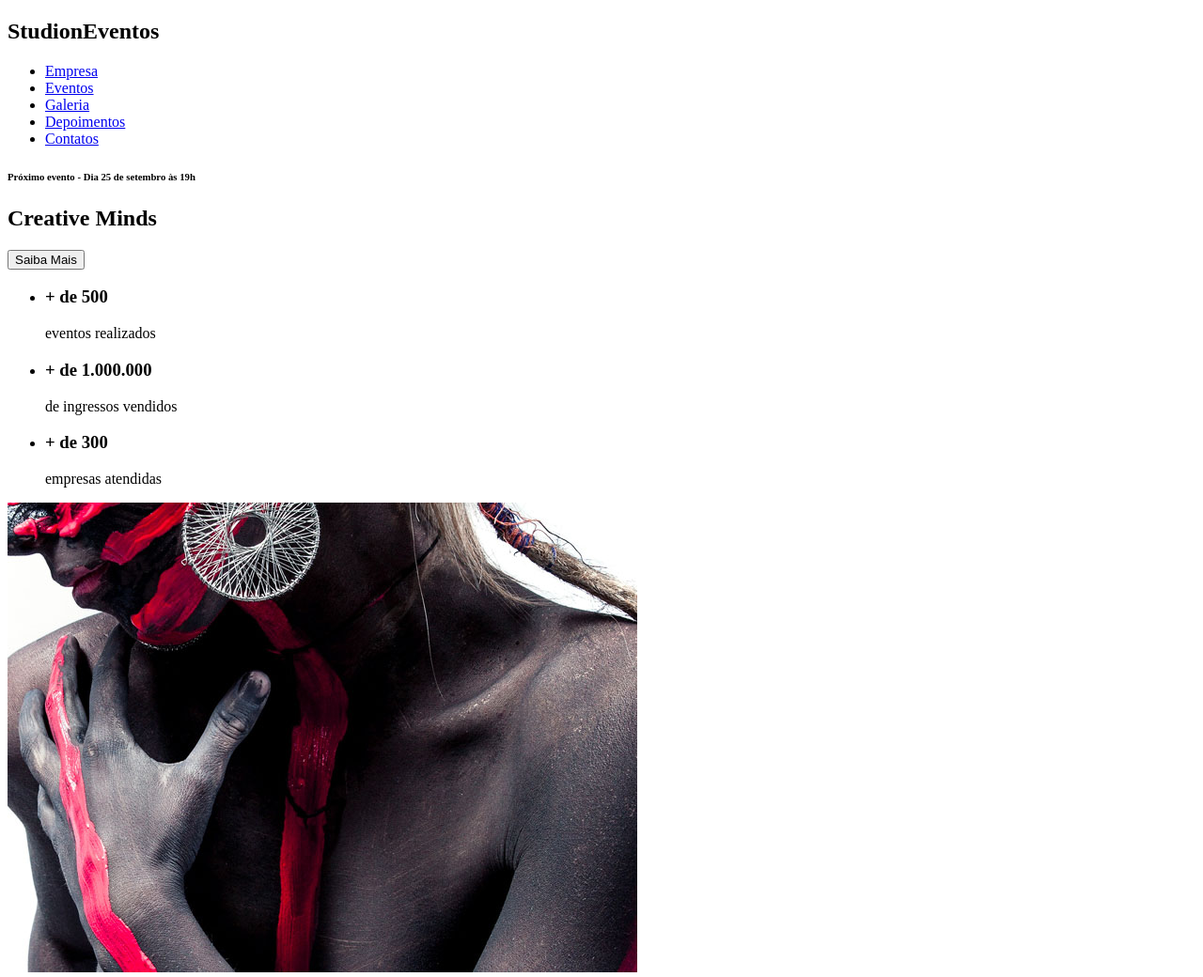
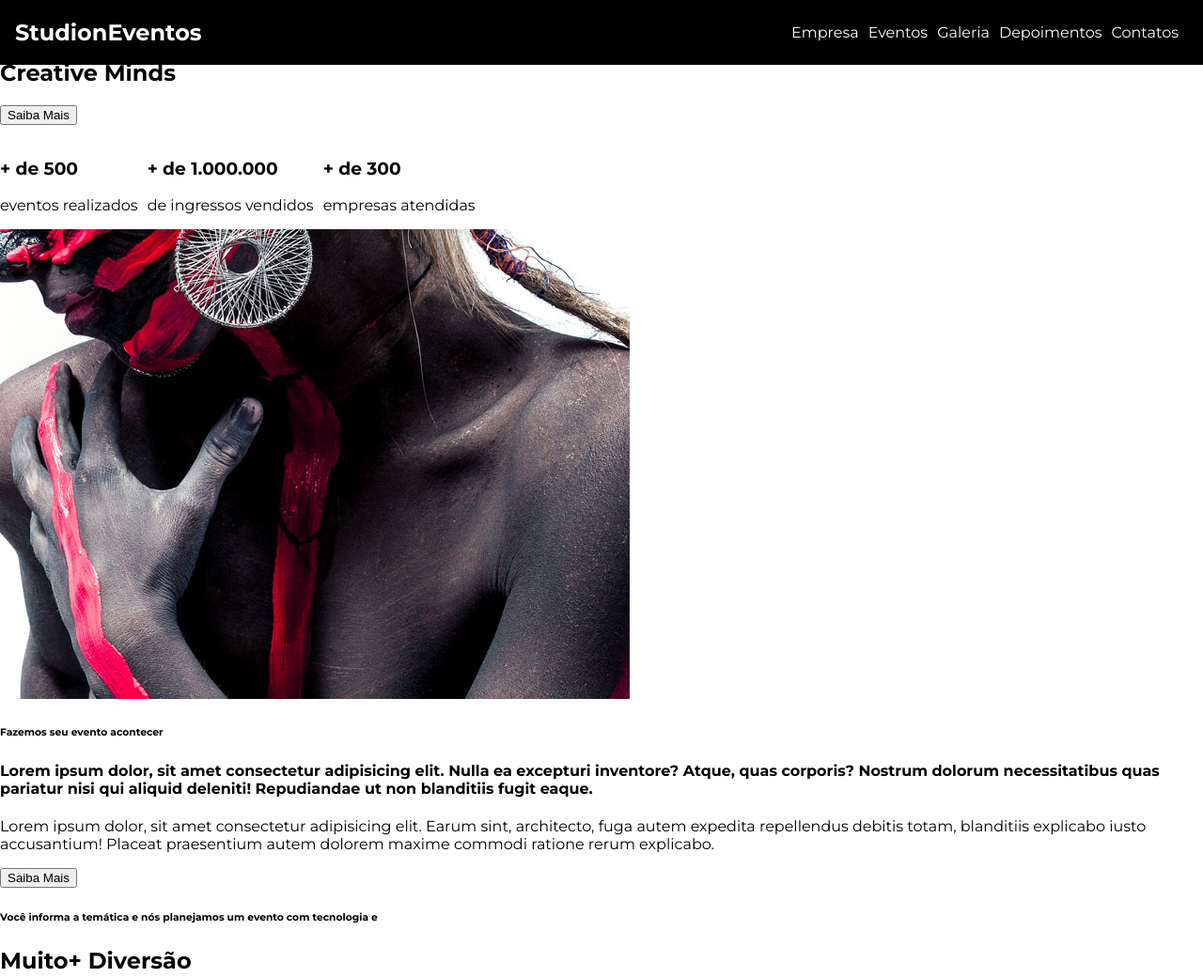
Before and after one commit to dglpz/studion, a website: page src/index.html in a window 1280 px wide. Shown: the top 1040 px of the page at 94% size. Drawn offline with Linux system fonts and the light colour scheme.

Commit message:
feat(nav): added base style

```diff
--- a/src/index.html
+++ b/src/index.html
@@ -5,12 +5,13 @@
     <meta charset="UTF-8">
     <meta name="viewport" content="width=device-width, initial-scale=1.0">
     <title>Studion</title>
+    <link rel="stylesheet" href="style.css">
 </head>
 
 <body>
-    <nav>
+    <nav class="navbar">
         <h1>Studi<span>on</span><span>Eventos</span></h1>
-        <ul>
+        <ul class="navbar__links">
             <li>
                 <a href="#empresa">
                     Empresa
--- /dev/null
+++ b/src/style.css
@@ -0,0 +1,46 @@
+@import url('https://fonts.googleapis.com/css2?family=Montserrat:wght@400;700&display=swap');
+
+* {
+    box-sizing: border-box;
+}
+
+:root {
+    font-family: 'Montserrat', sans-serif;
+    font-size: 16px;
+}
+
+body {
+    margin: 0;
+}
+
+ul {
+    display: flex;
+    list-style: none;
+    padding-left: 0;
+}
+
+li {
+    margin-right: 0.625rem;
+}
+
+.navbar {
+    position: fixed;
+    display: grid;
+    grid-template-columns: 1fr 9fr;
+    align-items: center;
+    top: 0;
+    left: 0;
+    width: 100vw;
+    padding: 0rem 1rem;
+    background-color: #000;
+    color: #fff;
+}
+
+.navbar__links {
+    justify-self: end;
+}
+
+.navbar__links a {
+    color: #fff;
+    text-decoration: none;
+}
```
Also changed, not shown: 1 other file.
